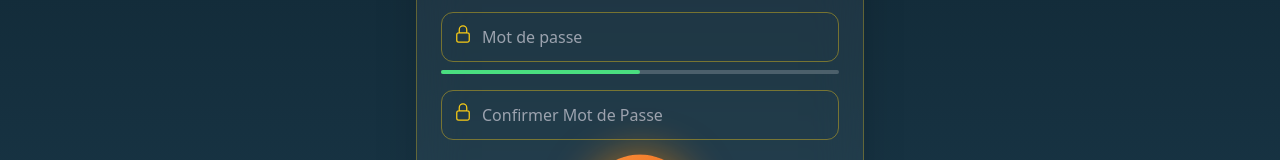
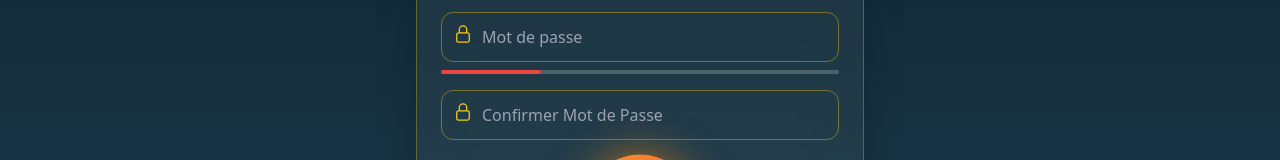
Before and after one commit to MarceloKld/kin-alert-mobile, a React (Vite) app: page /register in a window 1280 px wide. Shown: the part 403-563 px from the top of the page. Built offline with nearby package versions, Linux system fonts and the light colour scheme.

Commit message:
🔥 Maintenant c’est dynamique.

```diff
--- a/src/pages/RegisterPage.jsx
+++ b/src/pages/RegisterPage.jsx
@@ -20,6 +20,14 @@ function RegisterPage() {
     password: "",
     password_confirmation: ""
   })
+
+  const getPasswordStrength = () => {
+  if (form.password.length > 8) return "strong"
+  if (form.password.length > 4) return "medium"
+  return "weak"
+}
+
+const strength = getPasswordStrength()
 
   const [errors, setErrors] = useState({})
   const [loading, setLoading] = useState(false)
@@ -156,7 +164,13 @@ function RegisterPage() {
 
               {/* Barre force */}
               <div className="h-1 bg-white/20 rounded mt-2">
-                <div className="h-1 bg-green-400 rounded w-1/2"></div>
+                <div className={`h-1 rounded transition-all duration-300 ${
+      strength === "weak"
+        ? "w-1/4 bg-red-500"
+        : strength === "medium"
+        ? "w-2/4 bg-yellow-400"
+        : "w-full bg-green-400"
+    }`}></div>
               </div>
 
             </div>
```
